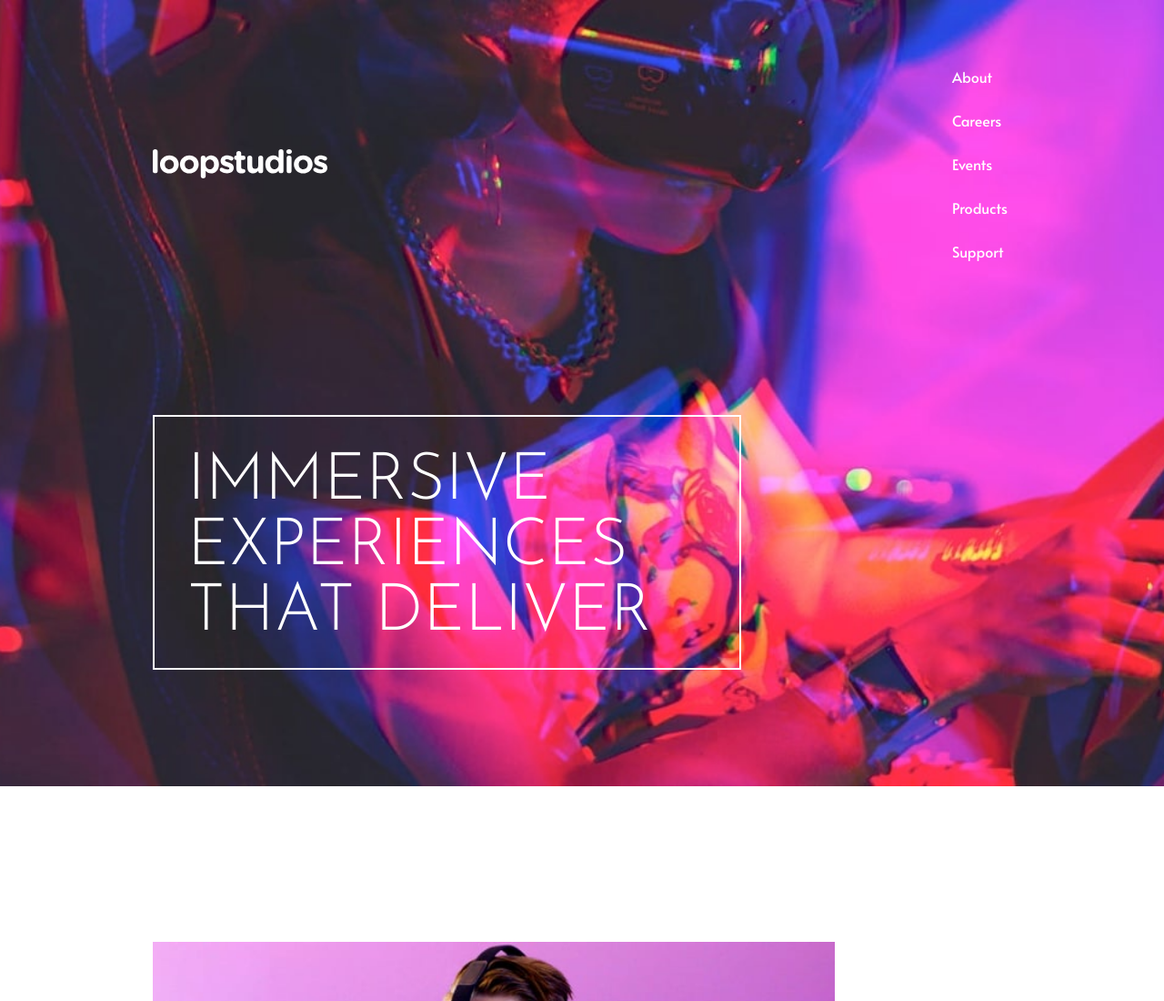
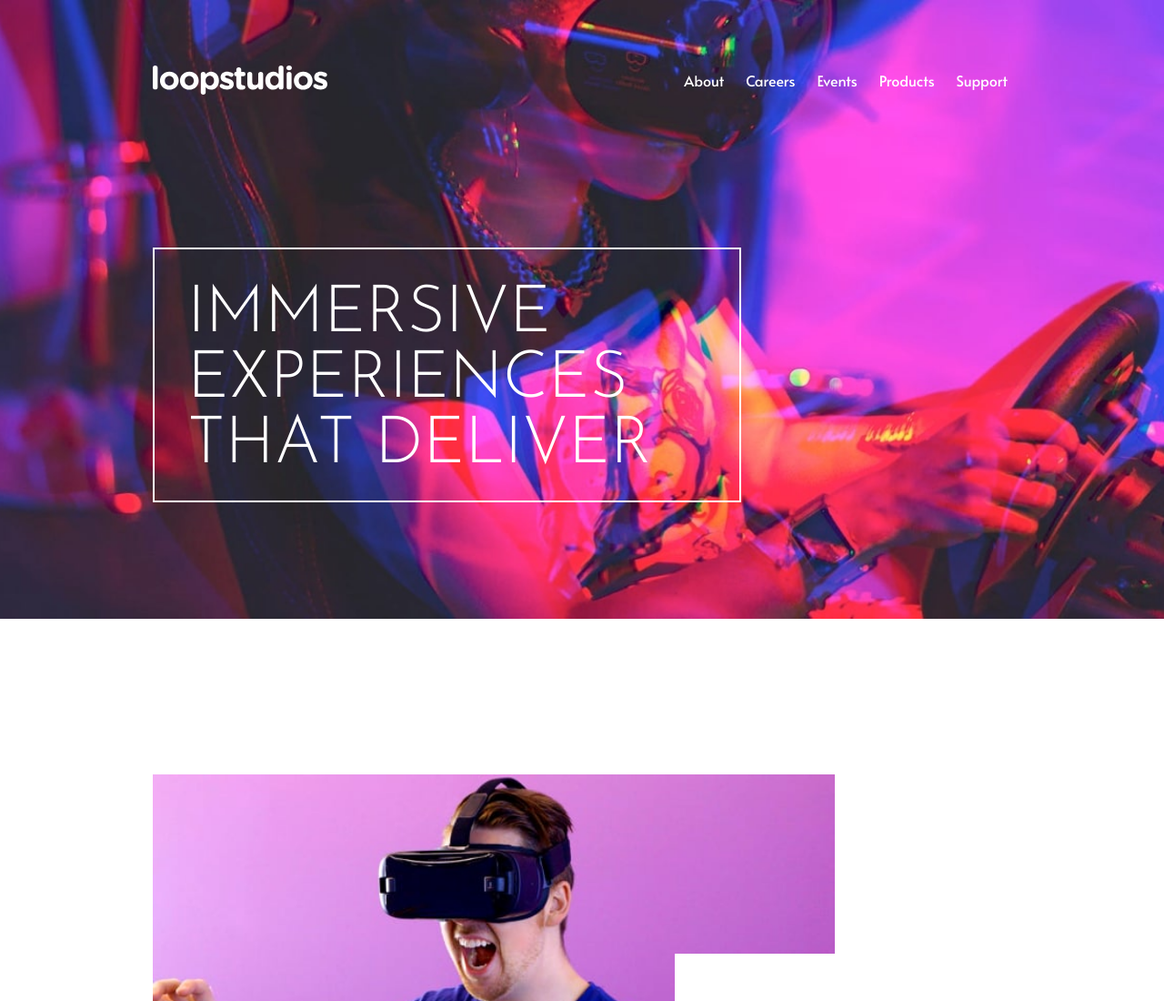
Before and after one commit to Leo-yagami/Challenge9-loopstudios-landing-page-, a website: page dist/index.html in a window 1280 px wide. Shown: the top 1100 px of the page at 91% size. Drawn offline with nearby package versions, Linux system fonts and the light colour scheme.

Commit message:
reverting subheading changes

```diff
--- a/dist/index.html
+++ b/dist/index.html
@@ -52,11 +52,11 @@
             <img src="./design/images/logo.svg" alt="" class="h-7 md:h-8 3xl:h-10 z-20" />
             <header>
               <nav aria-label="Primary navigation" class="text-white 3xl:text-lg space-x-3 md:space-x-5 md:mr-1 hidden md:block font-alata">
-                <a href="#about" class="relative group after:duration-300 after:absolute after:content-[''] after:bg-white after:w-0 after:hover:w-1/2 after:h-0.5 after:-bottom-2 after:left-1/4"><h6>About</h6></a>
-                <a href="#career" class="relative group after:duration-300 after:absolute after:content-[''] after:bg-white after:w-0 after:hover:w-1/2 after:h-0.5 after:-bottom-2 after:left-1/4"><h6>Careers</h6></a>
-                <a href="#career" class="relative group after:duration-300 after:absolute after:content-[''] after:bg-white after:w-0 after:hover:w-1/2 after:h-0.5 after:-bottom-2 after:left-1/4"><h6>Events</h6></a>
-                <a href="#creations" class="relative group after:duration-300 after:absolute after:content-[''] after:bg-white after:w-0 after:hover:w-1/2 after:h-0.5 after:-bottom-2 after:left-1/4"><h6>Products</h6></a>
-                <a href="#footer" class="relative group after:duration-300 after:absolute after:content-[''] after:bg-white after:w-0 after:hover:w-1/2 after:h-0.5 after:-bottom-2 after:left-1/4"><h6>Support</h6></a>
+                <a href="#about" class="relative group after:duration-300 after:absolute after:content-[''] after:bg-white after:w-0 after:hover:w-1/2 after:h-0.5 after:-bottom-2 after:left-1/4">About</a>
+                <a href="#career" class="relative group after:duration-300 after:absolute after:content-[''] after:bg-white after:w-0 after:hover:w-1/2 after:h-0.5 after:-bottom-2 after:left-1/4">Careers</a>
+                <a href="#career" class="relative group after:duration-300 after:absolute after:content-[''] after:bg-white after:w-0 after:hover:w-1/2 after:h-0.5 after:-bottom-2 after:left-1/4">Events</a>
+                <a href="#creations" class="relative group after:duration-300 after:absolute after:content-[''] after:bg-white after:w-0 after:hover:w-1/2 after:h-0.5 after:-bottom-2 after:left-1/4">Products</a>
+                <a href="#footer" class="relative group after:duration-300 after:absolute after:content-[''] after:bg-white after:w-0 after:hover:w-1/2 after:h-0.5 after:-bottom-2 after:left-1/4">Support</a>
               </nav>
             </header>
             <!-- Hamburger Button(must be turned off on deskop) -->
```
